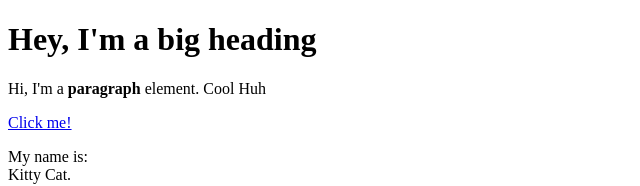
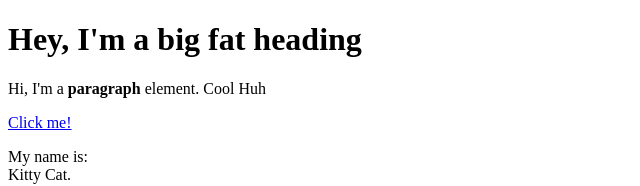
Before and after one commit to DaAlski/cartoon-hero, a plain HTML site: page test.html in a window 1280 px wide. Shown: the top 186 px of the page, without its empty margins (0-640 px from the left). Drawn offline with Linux system fonts and the light colour scheme.

Commit message:
Added "fat" to the heading

```diff
--- a/test.html
+++ b/test.html
@@ -4,7 +4,7 @@
         <title>Test Page</title>
     </head>
     <body>
-        <h1>Hey, I'm a big heading</h1>
+        <h1>Hey, I'm a big fat heading</h1>
         <p>Hi, I'm a <b>paragraph</b> element. Cool Huh</p>
         <a href="https://google.com" target="_blank" title="Lets Go to Google">Click me!</a>
         <p>My name is:<br>
```
